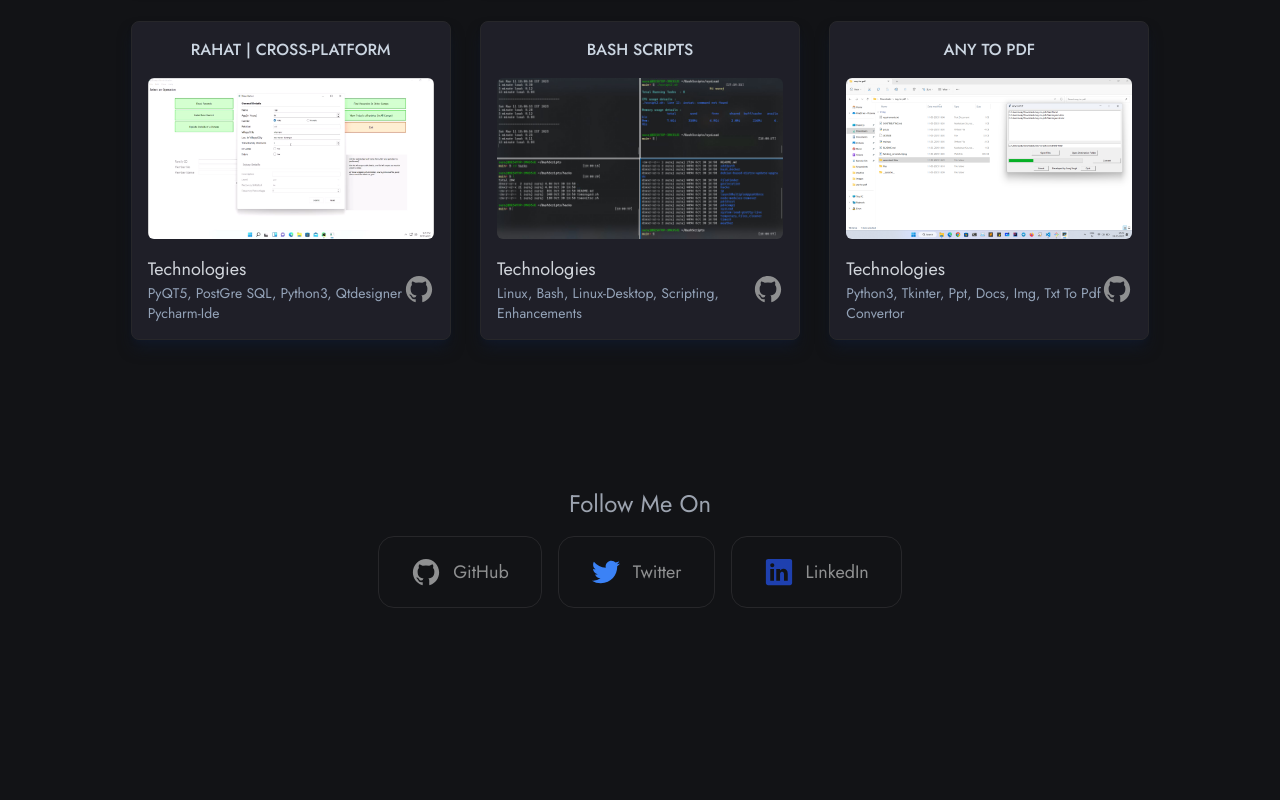
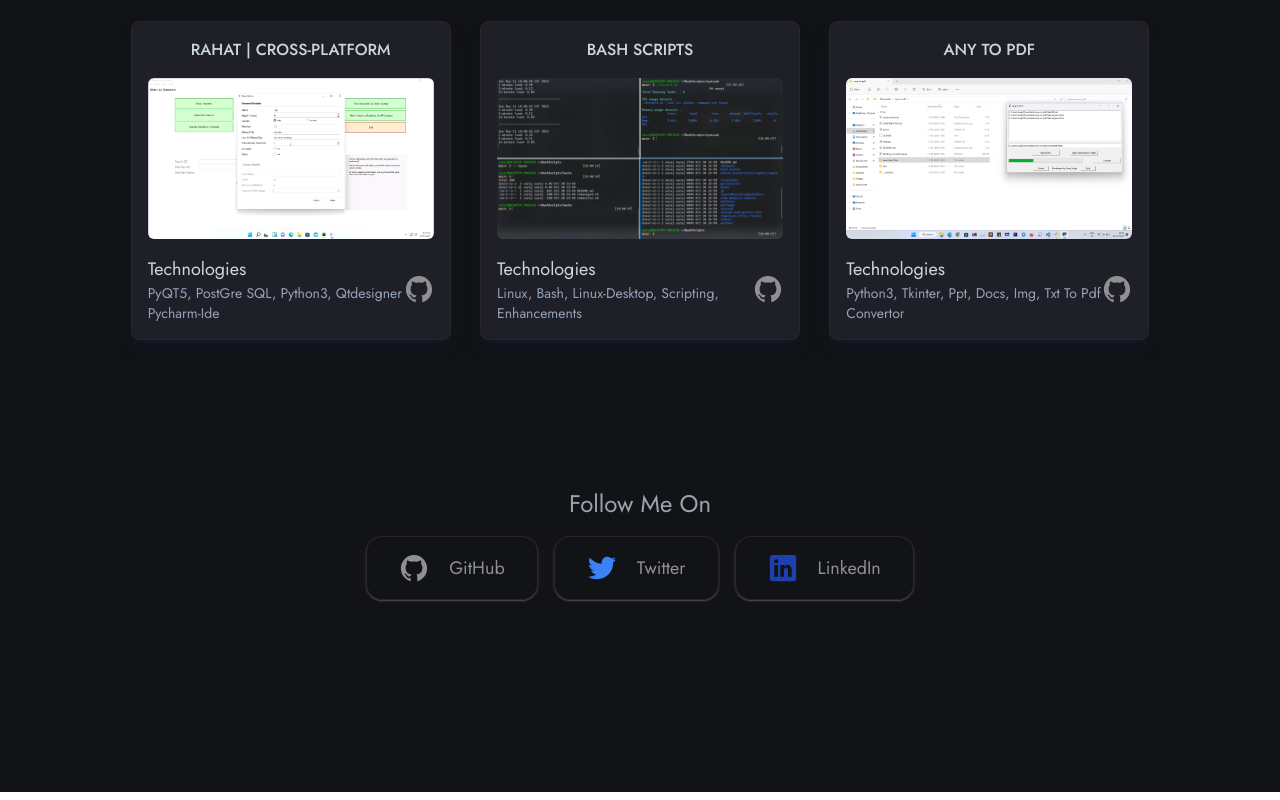
Before and after one commit to suraj-singh12/my-portfolio, a React (Create React App) app: page / in a window 1280 px wide. Shown: the part 2535-3335 px from the top of the page. Built offline with nearby package versions, Linux system fonts and the light colour scheme; the HTML template or start-up script is replaced by a standard one.

Commit message:
design changes

```diff
--- a/package.json
+++ b/package.json
@@ -8,6 +8,7 @@
     "@testing-library/jest-dom": "^5.16.5",
     "@testing-library/react": "^13.4.0",
     "@testing-library/user-event": "^13.5.0",
+    "emailjs": "^4.0.1",
     "framer-motion": "^10.2.4",
     "react": "^18.2.0",
     "react-dom": "^18.2.0",
--- a/src/App.js
+++ b/src/App.js
@@ -292,9 +292,10 @@ function App() {
                     whileTap={{ scale: 0.8 }}
                     href={item.link}
                     key={item.id}
-                    className="w-full md:w-auto px-3 md:px-8 py-5 border
+                    className="w-full md:w-auto px-3 md:px-8 py-4 border
                   border-zinc-800 rounded-2xl hover:border-zinc-600 duration-100
-                  ease-in-out cursor-pointer flex items-center justify-center gap-3"
+                  ease-in-out cursor-pointer flex items-center justify-center gap-5 shadow-sm shadow-stone-600
+                  hover:scale-105"
                     target="_blank"
                     rel="noreferrer"
                   >
```
Also changed, not shown: 1 other file (tests, documents, lock files or other folders).
